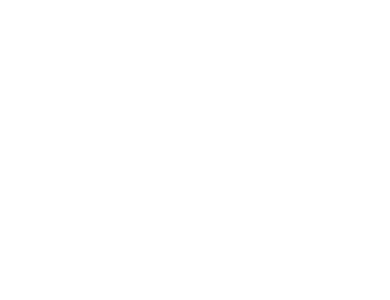
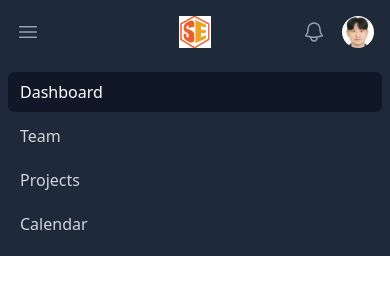
Before and after one commit to djdongjae/nuxt3-test, a Nuxt app: page / in a window 390 px wide. Shown: the top 300 px of the page. Built offline with nearby package versions, Linux system fonts and the light colour scheme.

Commit message:
[#7] feat: layout header 추가

```diff
--- /dev/null
+++ b/components/layouts/footer.vue
@@ -0,0 +1,15 @@
+<template>
+    <div>
+
+    </div>
+</template>
+
+<script>
+    export default {
+
+    }
+</script>
+
+<style lang="scss" scoped>
+
+</style>
--- /dev/null
+++ b/components/layouts/header.vue
@@ -0,0 +1,111 @@
+<template>
+    <div>
+        <nav class="bg-gray-800">
+            <div class="mx-auto max-w-7xl px-2 sm:px-6 lg:px-8">
+                <div class="relative flex h-16 items-center justify-between">
+                    <div class="absolute inset-y-0 left-0 flex items-center sm:hidden">
+                        <!-- Mobile menu button-->
+                        <button type="button"
+                            class="relative inline-flex items-center justify-center rounded-md p-2 text-gray-400 hover:bg-gray-700 hover:text-white focus:ring-2 focus:ring-white focus:outline-hidden focus:ring-inset"
+                            aria-controls="mobile-menu" aria-expanded="false">
+                            <span class="absolute -inset-0.5"></span>
+                            <span class="sr-only">Open main menu</span>
+                            <!--
+            Icon when menu is closed.
+
+            Menu open: "hidden", Menu closed: "block"
+          -->
+                            <svg class="block size-6" fill="none" viewBox="0 0 24 24" stroke-width="1.5"
+                                stroke="currentColor" aria-hidden="true" data-slot="icon">
+                                <path stroke-linecap="round" stroke-linejoin="round"
+                                    d="M3.75 6.75h16.5M3.75 12h16.5m-16.5 5.25h16.5" />
+                            </svg>
+                            <!--
+            Icon when menu is open.
+
+            Menu open: "block", Menu closed: "hidden"
+          -->
+                            <svg class="hidden size-6" fill="none" viewBox="0 0 24 24" stroke-width="1.5"
+                                stroke="currentColor" aria-hidden="true" data-slot="icon">
+                                <path stroke-linecap="round" stroke-linejoin="round" d="M6 18 18 6M6 6l12 12" />
+                            </svg>
+                        </button>
+                    </div>
+                    <div class="flex flex-1 items-center justify-center sm:items-stretch sm:justify-start">
+                        <div class="flex shrink-0 items-center">
+                            <img class="h-8 w-auto"
+                                src="~/assets/img/silveredu_logo.png"
+                                alt="Your Company">
+                        </div>
+                        <div class="hidden sm:ml-6 sm:block">
+                            <div class="flex space-x-4">
+                                <!-- Current: "bg-gray-900 text-white", Default: "text-gray-300 hover:bg-gray-700 hover:text-white" -->
+                                <a href="#" class="rounded-md bg-gray-900 px-3 py-2 text-sm font-medium text-white"
+                                    aria-current="page">기관</a>
+                                <a href="#"
+                                    class="rounded-md px-3 py-2 text-sm font-medium text-gray-300 hover:bg-gray-700 hover:text-white">계획안</a>
+                                <a href="#"
+                                    class="rounded-md px-3 py-2 text-sm font-medium text-gray-300 hover:bg-gray-700 hover:text-white">프로그램</a>
+                                <a href="#"
+                                    class="rounded-md px-3 py-2 text-sm font-medium text-gray-300 hover:bg-gray-700 hover:text-white">교육자료</a>
+                            </div>
+                        </div>
+                    </div>
+                    <div
+                        class="absolute inset-y-0 right-0 flex items-center pr-2 sm:static sm:inset-auto sm:ml-6 sm:pr-0">
+                        <button type="button"
+                            class="relative rounded-full bg-gray-800 p-1 text-gray-400 hover:text-white focus:ring-2 focus:ring-white focus:ring-offset-2 focus:ring-offset-gray-800 focus:outline-hidden">
+                            <span class="absolute -inset-1.5"></span>
+                            <span class="sr-only">View notifications</span>
+                            <svg class="size-6" fill="none" viewBox="0 0 24 24" stroke-width="1.5" stroke="currentColor"
+                                aria-hidden="true" data-slot="icon">
+                                <path stroke-linecap="round" stroke-linejoin="round"
+                                    d="M14.857 17.082a23.848 23.848 0 0 0 5.454-1.31A8.967 8.967 0 0 1 18 9.75V9A6 6 0 0 0 6 9v.75a8.967 8.967 0 0 1-2.312 6.022c1.733.64 3.56 1.085 5.455 1.31m5.714 0a24.255 24.255 0 0 1-5.714 0m5.714 0a3 3 0 1 1-5.714 0" />
+                            </svg>
+                        </button>
+
+                        <!-- Profile dropdown -->
+                        <div class="relative ml-3 group">
+                            <div>
+                                <button type="button"
+                                    class="relative flex rounded-full bg-gray-800 text-sm focus:ring-2 focus:ring-white focus:ring-offset-2 focus:ring-offset-gray-800 focus:outline-hidden"
+                                    id="user-menu-button" aria-expanded="false" aria-haspopup="true">
+                                    <span class="absolute -inset-1.5"></span>
+                                    <span class="sr-only">Open user menu</span>
+                                    <img class="size-8 rounded-full" src="../../assets/img/dj_oh.png" alt="">
+                                </button>
+                            </div>
+
+                            <!-- Dropdown menu -->
+                            <div class="absolute right-0 z-10 mt-2 w-48 origin-top-right rounded-md bg-white py-1 ring-1 shadow-lg ring-black/5 focus:outline-hidden hidden group-hover:block"
+                                role="menu" aria-orientation="vertical" aria-labelledby="user-menu-button"
+                                tabindex="-1">
+                                <a href="#" class="block px-4 py-2 text-sm text-gray-700" role="menuitem" tabindex="-1"
+                                    id="user-menu-item-0">Your Profile</a>
+                                <a href="#" class="block px-4 py-2 text-sm text-gray-700" role="menuitem" tabindex="-1"
+                                    id="user-menu-item-1">Settings</a>
+                                <a href="#" class="block px-4 py-2 text-sm text-gray-700" role="menuitem" tabindex="-1"
+                                    id="user-menu-item-2">Sign out</a>
+                            </div>
+                        </div>
+                    </div>
+                </div>
+            </div>
+
+            <!-- Mobile menu, show/hide based on menu state. -->
+            <div class="sm:hidden" id="mobile-menu">
+                <div class="space-y-1 px-2 pt-2 pb-3">
+                    <!-- Current: "bg-gray-900 text-white", Default: "text-gray-300 hover:bg-gray-700 hover:text-white" -->
+                    <a href="#" class="block rounded-md bg-gray-900 px-3 py-2 text-base font-medium text-white"
+                        aria-current="page">Dashboard</a>
+                    <a href="#"
+                        class="block rounded-md px-3 py-2 text-base font-medium text-gray-300 hover:bg-gray-700 hover:text-white">Team</a>
+                    <a href="#"
+                        class="block rounded-md px-3 py-2 text-base font-medium text-gray-300 hover:bg-gray-700 hover:text-white">Projects</a>
+                    <a href="#"
+                        class="block rounded-md px-3 py-2 text-base font-medium text-gray-300 hover:bg-gray-700 hover:text-white">Calendar</a>
+                </div>
+            </div>
+        </nav>
+    </div>
+</template>
--- /dev/null
+++ b/layouts/default.vue
@@ -0,0 +1,7 @@
+<template>
+    <div>
+        <LayoutsHeader />
+        <slot></slot>
+        <LayoutsFooter />
+    </div>
+</template>
```
Also changed, not shown: assets/img/dj_oh.png (added), assets/img/silveredu_logo.png (added), features-db.json.
